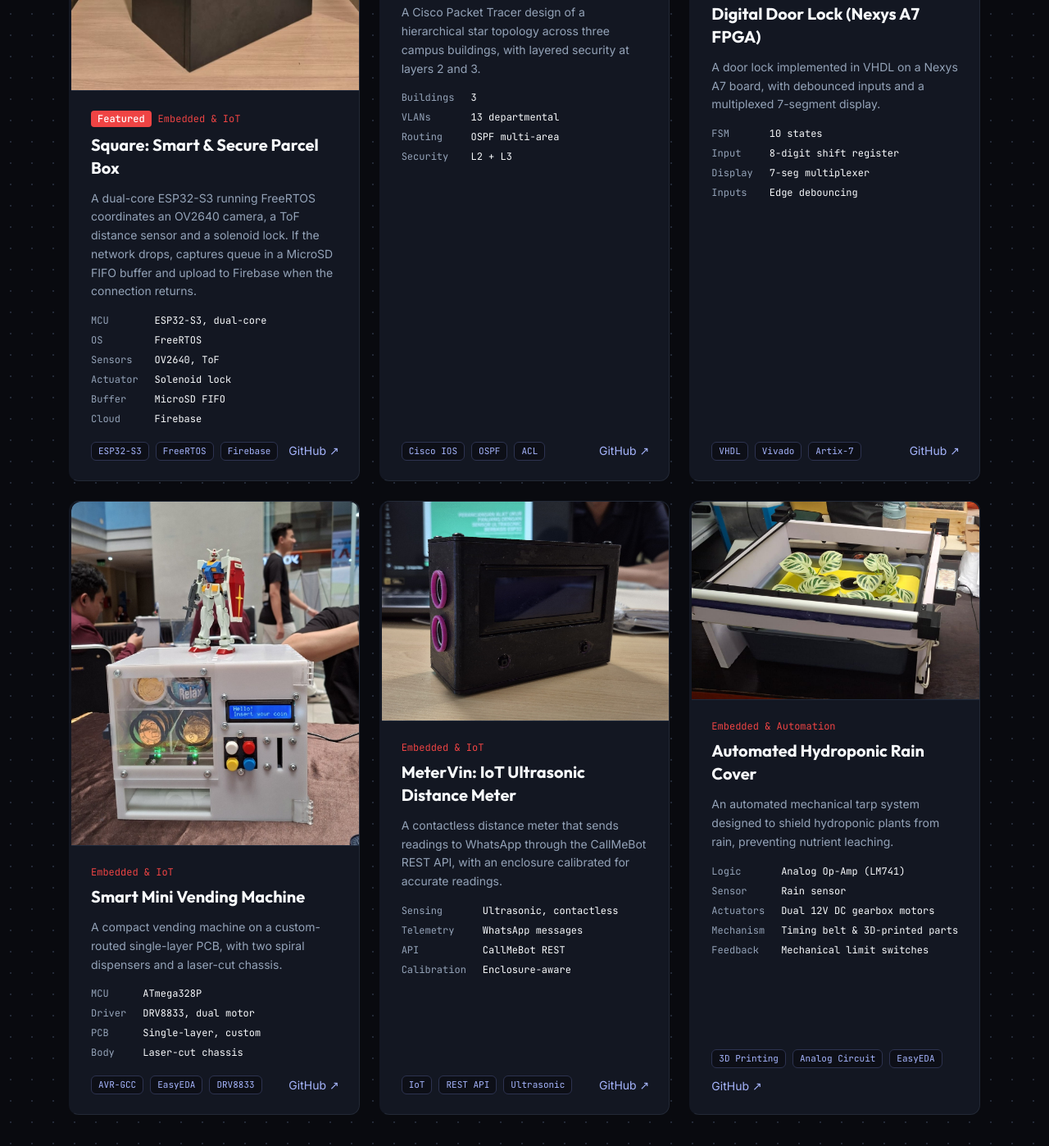
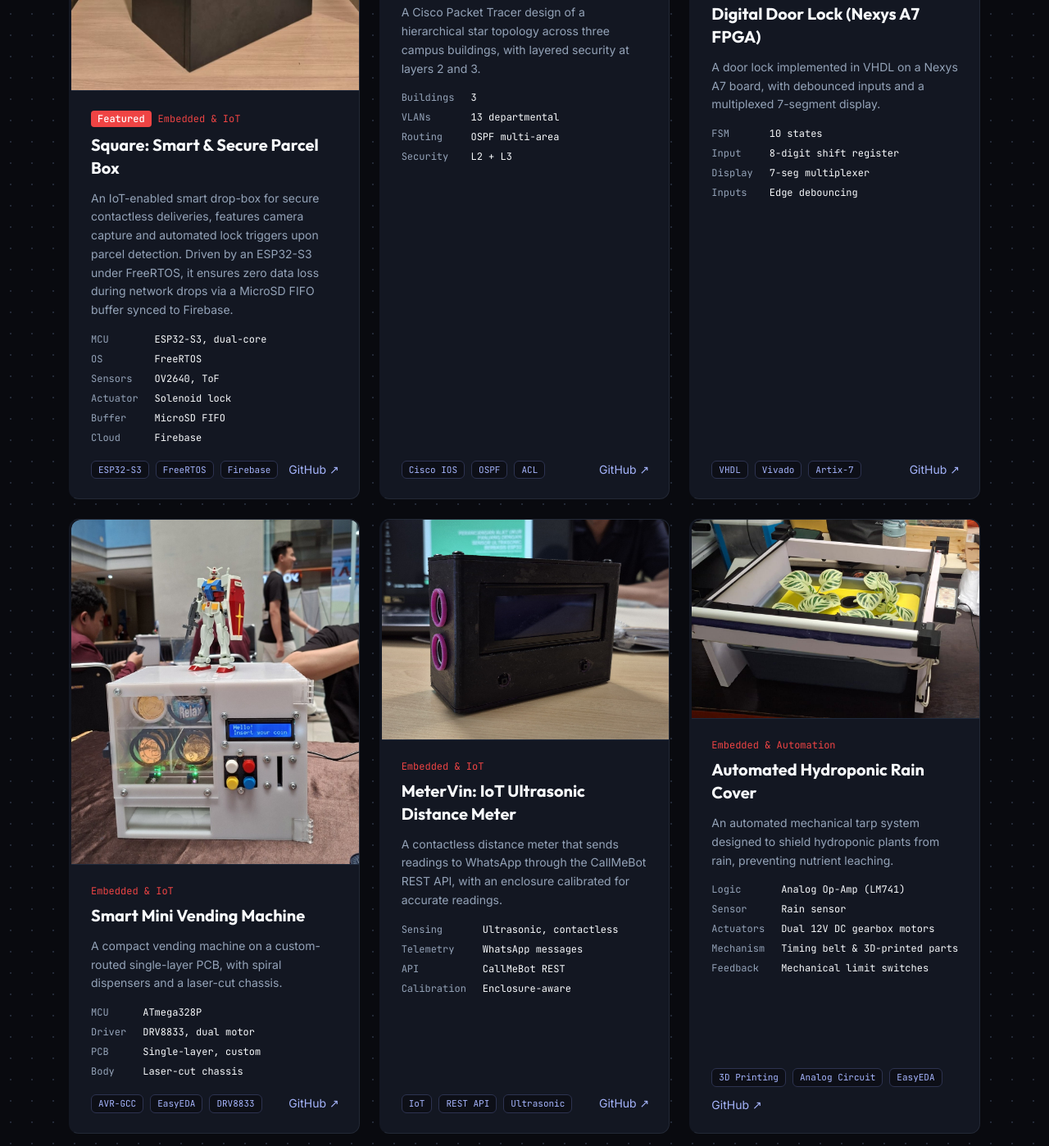
Before and after one commit to Apeirithy/portfolio, a plain HTML site: page index.html in a window 1280 px wide. Shown: the part 1582-2980 px from the top of the page at 82% size. Drawn offline with nearby package versions, Linux system fonts and the light colour scheme.

Commit message:
Update index.html

```diff
--- a/index.html
+++ b/index.html
@@ -142,7 +142,7 @@ tailwind.config = { theme: { extend: {
       <div class="flex flex-1 flex-col p-6">
         <p class="flex items-center gap-2 font-mono text-xs"><span class="rounded bg-sensor px-2 py-0.5 font-medium text-white">Featured</span><span class="text-sensor">Embedded &amp; IoT</span></p>
         <h3 class="font-display text-xl font-bold mt-2">Square: Smart &amp; Secure Parcel Box</h3>
-        <p class="text-mute text-sm leading-relaxed mt-3">A dual-core ESP32-S3 running FreeRTOS coordinates an OV2640 camera, a ToF distance sensor and a solenoid lock. If the network drops, captures queue in a MicroSD FIFO buffer and upload to Firebase when the connection returns.</p>
+        <p class="text-mute text-sm leading-relaxed mt-3">An IoT-enabled smart drop-box for secure contactless deliveries, features camera capture and automated lock triggers upon parcel detection. Driven by an ESP32-S3 under FreeRTOS, it ensures zero data loss during network drops via a MicroSD FIFO buffer synced to Firebase.</p>
         <dl class="spec font-mono text-xs grid grid-cols-[auto_1fr] gap-x-5 gap-y-2 mt-4">
           <dt>MCU</dt><dd>ESP32-S3, dual-core</dd><dt>OS</dt><dd>FreeRTOS</dd><dt>Sensors</dt><dd>OV2640, ToF</dd><dt>Actuator</dt><dd>Solenoid lock</dd><dt>Buffer</dt><dd>MicroSD FIFO</dd><dt>Cloud</dt><dd>Firebase</dd>
         </dl>
@@ -199,7 +199,7 @@ tailwind.config = { theme: { extend: {
       <div class="flex flex-1 flex-col p-6">
         <p class="font-mono text-xs text-sensor">Embedded &amp; IoT</p>
         <h3 class="font-display text-xl font-bold mt-2">Smart Mini Vending Machine</h3>
-        <p class="text-mute text-sm leading-relaxed mt-3">A compact vending machine on a custom-routed single-layer PCB, with two spiral dispensers and a laser-cut chassis.</p>
+        <p class="text-mute text-sm leading-relaxed mt-3">A compact vending machine on a custom-routed single-layer PCB, with spiral dispensers and a laser-cut chassis.</p>
         <dl class="spec font-mono text-xs grid grid-cols-[auto_1fr] gap-x-5 gap-y-2 mt-4">
           <dt>MCU</dt><dd>ATmega328P</dd><dt>Driver</dt><dd>DRV8833, dual motor</dd><dt>PCB</dt><dd>Single-layer, custom</dd><dt>Body</dt><dd>Laser-cut chassis</dd>
         </dl>
```
